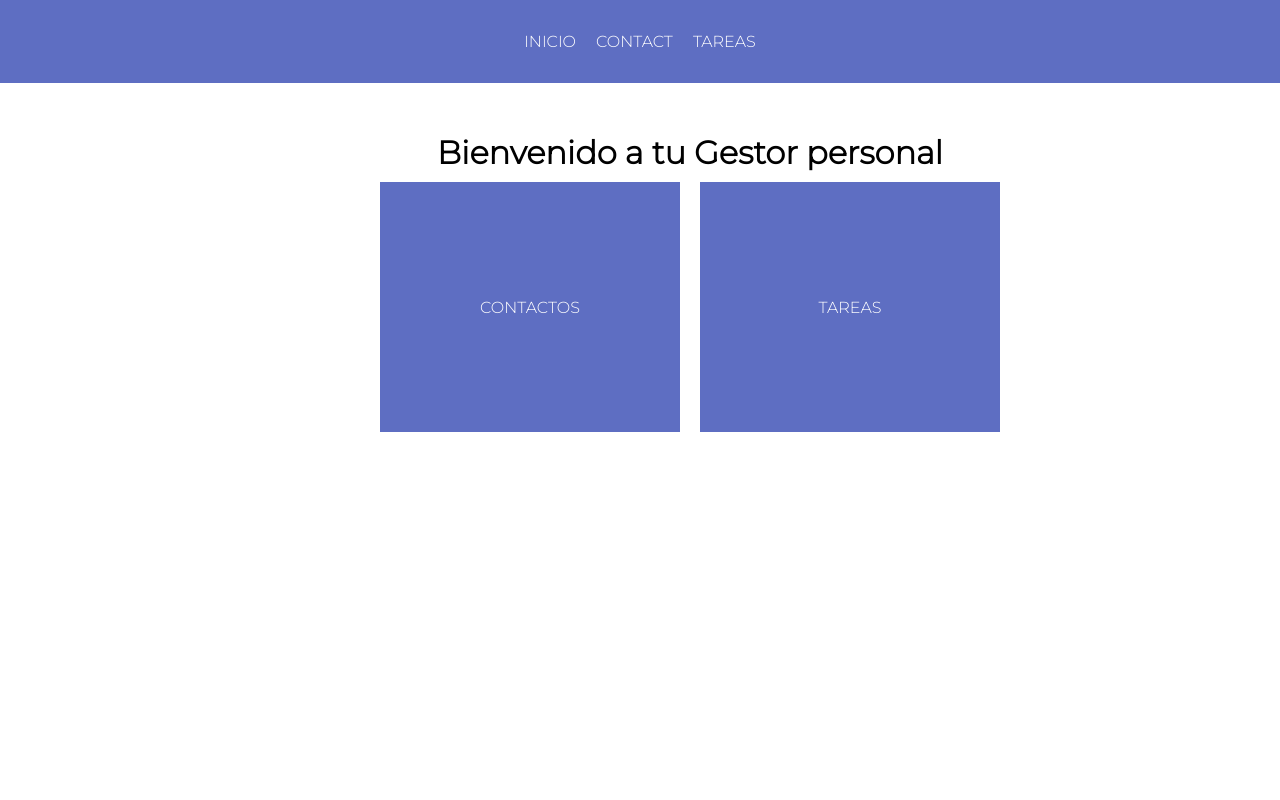
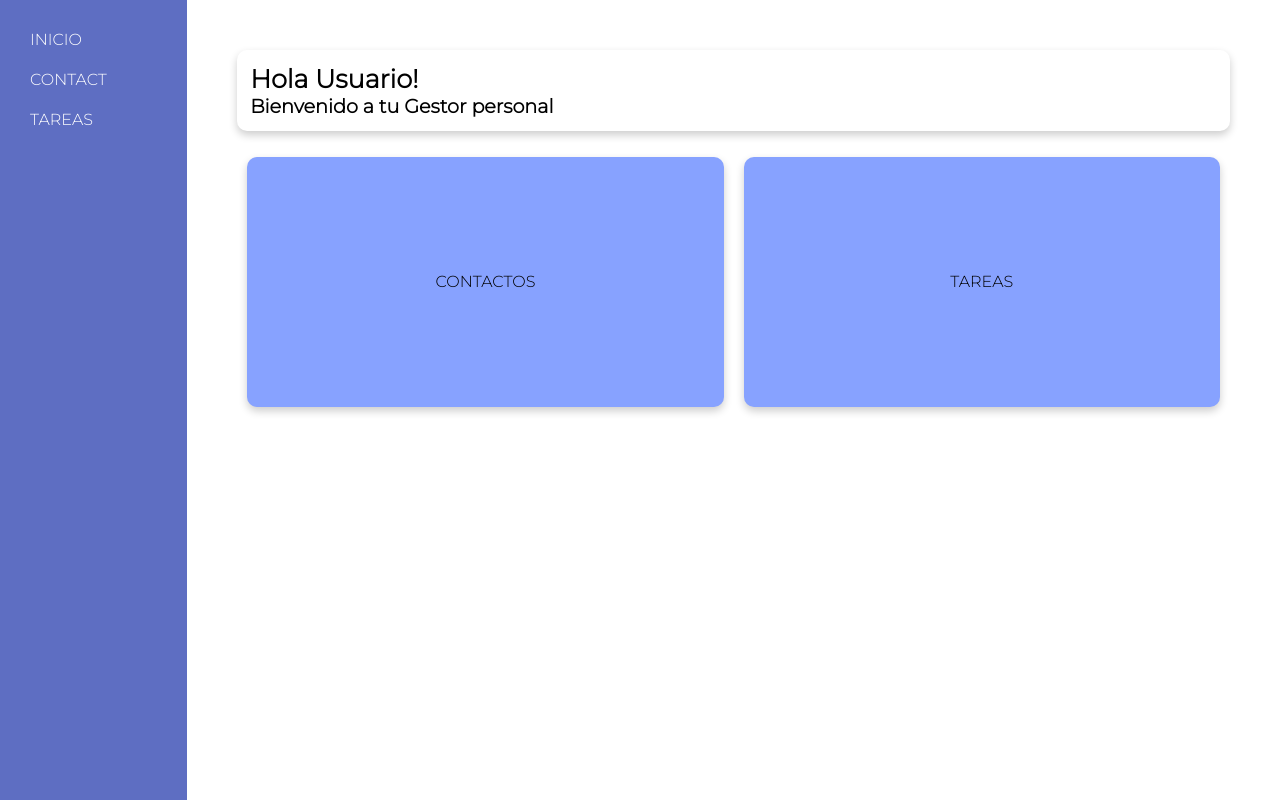
Before and after one commit to IrisArias/Agenda, a Django app: page / in a window 1280 px wide; the page is wider, and only the part inside the window is pictured. Run offline with Django 3.2, Linux system fonts and the light colour scheme.

Commit message:
modificacion de estilos

```diff
--- a/static/css/forms.css
+++ b/static/css/forms.css
@@ -1,5 +1,4 @@
 .btn-enviar{
-	width: 100%;
 	background-color: seagreen;
 	padding: 4px;
 }
@@ -14,4 +13,6 @@ input{
 	border: 1px solid gray;
 	padding: 5px;
 	width: 100%;
+	  	line-height: 2.5;
+
 }
--- a/static/css/style.css
+++ b/static/css/style.css
@@ -18,17 +18,19 @@
 body {
     font-family: 'Montserrat', sans-serif;
 }
-
+.contenedor{
+	display: flex;
+}
 nav{
 	display: flex;
-	justify-content: center;
-	width: 100vw;
-	padding: 2rem;
+	padding: 20px;
+  	line-height: 2.5;
+	width: 15%;
+	height: 100vh;
 	background-color: var(--color-primary);
 }
 nav ul{
 	list-style-type: none;
-	display: flex;
 }
 nav ul li a{
 	text-decoration: none;
@@ -42,11 +44,19 @@ nav ul li a:hover{
 main{
 	display: flex;
 	flex-direction: column;
-	width: 100vw;
+	width: 80%;
 	margin: 50px;
 	justify-content: flex-start;
-	align-items: center;
 }
+.welcome{
+	padding: 0.8rem;
+	margin-bottom: 1rem;
+	font-size: 0.8rem;
+	border-radius: 10px;
+	box-shadow: 0 4px 8px 0 rgba(0,0,0,0.2);
+
+}
+
 .list{
 	display: flex;
 	flex-direction: column;
@@ -65,6 +75,7 @@ main{
 }
 .btn{
 	padding: 5px 10px;
+	border-radius: 3px;	cursor: pointer;
 	text-align: center;
 	text-decoration: none;
 }
@@ -73,7 +84,7 @@ main{
 
 }
 .btn-edit{
-	background-color: greenyellow;
+	background-color: #87A2FF;
 }
 .btn-delete{
 	background-color: indianred;
@@ -86,7 +97,7 @@ main{
 }
 .search-btn{
 	background-color: var(--color-blue);
-	padding: 5px 7px;
+	padding:  7px;
 	border: solid 1px transparent;
     border-radius: 3px;	cursor: pointer;
 	transition: all 0.4s ease;
@@ -98,29 +109,39 @@ main{
 .aux-btns a{
 	padding: 10px;
 	text-decoration: none;
+	line-height: 2.5;
 }
 .alert-success{
 	padding: 10px;
 	text-decoration: none;
+	list-style: none;
 	background-color: lightgreen;
 }
 
 .cards{
 	display: flex;
-	justify-content: space-between;
+	justify-content: space-evenly;
 }
 .card{
-	width: 300px;
+	border-radius: 10px;
+	cursor: pointer;
+	box-shadow: 0 4px 8px 0 rgba(0,0,0,0.2);
+	width: 100%;
 	height: 250px;
-	border.border-radius: 10px;
 	display: flex;
 	justify-content: center;
 	align-items: center;
 	margin: 10px;
-	background-color: var(--color-primary);
+	background-color: var(--color-blue);
+
 }
 .card a{
 	text-decoration: none;
-		color: white;
-
+	color: black;
 }
+.card:hover{
+	color: white;
+	transform: translateY(-2px);
+	  box-shadow: 0 8px 16px 0 rgba(0,0,0,0.2);
+	background-color: var(--color-primary);
+}
--- a/templates/contact/create.html
+++ b/templates/contact/create.html
@@ -17,7 +17,7 @@
 </ul>
 {% endif %}
 
-<span class="aux-btns"><a href="{% url 'contact' %}">Volver atras</a></span>
+<span class="aux-btns"><a href="{% url 'contact' %}">Volver Atras</a></span>
 
 <form action="{% url 'contact_create' %}" method="POST">
 	{% csrf_token %}
--- a/templates/contact/detail.html
+++ b/templates/contact/detail.html
@@ -4,7 +4,7 @@
 
 {% block 'content' %}
 
-<span class="aux-btns"><a href="{% url 'contact' %}">Volver atras</a></span>
+<span class="aux-btns"><a href="{% url 'contact' %}">Volver Atras</a></span>
 
 <ul class="list">
 	<li>{{contact.name}}</li>
--- a/templates/contact/edit.html
+++ b/templates/contact/edit.html
@@ -17,7 +17,7 @@
 </ul>
 {% endif %}
 
-<span class="aux-btns"><a href="{% url 'contact' %}">Volver atras</a></span>
+<span class="aux-btns"><a href="{% url 'contact' %}">Volver Atras</a></span>
 
 <form action="{% url 'contact_edit' id=id %}" method="POST">
 	{% csrf_token %}
--- a/templates/index.html
+++ b/templates/index.html
@@ -3,7 +3,12 @@
 {% block 'title' %} Inicio {% endblock %}
 
 {% block 'content' %}
-<h1>Bienvenido a tu Gestor personal</h1>
+<div class="welcome">
+	<h1>Hola Usuario!</h1>
+	<h2>Bienvenido a tu Gestor personal</h2>
+</div>
+
+
 <div class="cards">
 	<div class="card">
 		<a href="{% url 'contact' %}">CONTACTOS</a>
--- a/templates/layout/base.html
+++ b/templates/layout/base.html
@@ -11,11 +11,15 @@
 	{% block 'styles' %}{% endblock %}
 </head>
 <body>
+	<div class="contenedor">
+
+
 	{% include 'layout/partials/menu.html' %}
 
 	<main>
 		{% block 'content' %}{% endblock %}
 	</main>
+	</div>
 	{% block 'scripts' %}{% endblock %}
 </body>
 </html>
--- a/templates/todo/create.html
+++ b/templates/todo/create.html
@@ -10,7 +10,7 @@
 {% block 'content' %}
 
 
-<span class="aux-btns"><a href="{% url 'todo' %}">Volver atras</a></span>
+<span class="aux-btns"><a href="{% url 'todo' %}">Volver Atras</a></span>
 
 <form action="{% url 'todo_create' %}" method="POST">
 	{% csrf_token %}
--- a/templates/todo/detail.html
+++ b/templates/todo/detail.html
@@ -4,7 +4,7 @@
 
 {% block 'content' %}
 
-<span class="aux-btns"><a href="{% url 'todo' %}">Volver atras</a></span>
+<span class="aux-btns"><a href="{% url 'todo' %}">Volver Atras</a></span>
 
 <ul class="list">
 	<li>{{todo.title}}</li>
--- a/templates/todo/edit.html
+++ b/templates/todo/edit.html
@@ -17,7 +17,7 @@
 </ul>
 {% endif %}
 
-<span class="aux-btns"><a href="{% url 'todo' %}">Volver atras</a></span>
+<span class="aux-btns"><a href="{% url 'todo' %}">Volver Atras</a></span>
 
 <form action="{% url 'todo_edit' id=id %}" method="POST">
 	{% csrf_token %}
```
